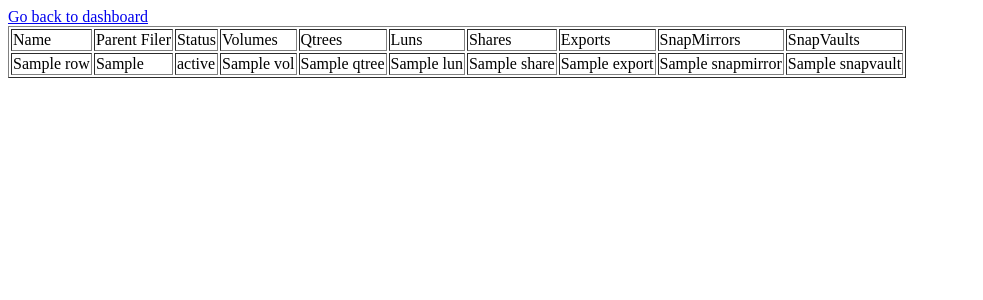
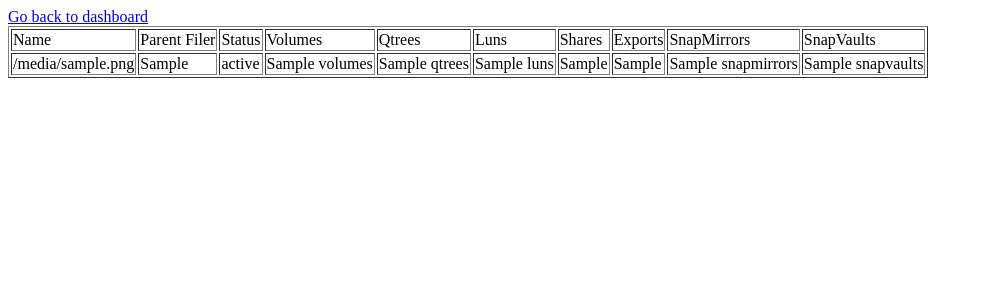
Before and after one commit to schmots1/force-7mtt, a Flask app: template templates/vfilers.html in a window 1280 px wide. Shown: the top 300 px of the page, without its empty margins (0-983 px from the left). Run offline with Flask 2, Linux system fonts and the light colour scheme; the template is opened without the code that fills it: most values are stand-ins (such as "Sample title", 1, 10 or a date in 2020).

Commit message:
updated details to ict database columes

```diff
--- a/templates/vfilers.html
+++ b/templates/vfilers.html
@@ -19,16 +19,16 @@
 
          {% for row in rows %}
             <tr>
-               <td>{{ row["vfiler_name"] }}</td>
+               <td>{{ row["vfiler"] }}</td>
                <td>{{ row["storage_controller"] }}</td>
                <td>{{ row["status"] }}</td>
-               <td>{{ row["vol"] }}</td>
-               <td>{{ row["qtree"] }}</td>
-               <td>{{ row["lun"] }}</td>
-               <td>{{ row["share"] }}</td>
-               <td>{{ row["export"] }}</td>
-               <td>{{ row["snapmirror"] }}</td>
-               <td>{{ row["snapvault"] }}</td>
+               <td>{{ row["volumes"] }}</td>
+               <td>{{ row["qtrees"] }}</td>
+               <td>{{ row["luns"] }}</td>
+               <td>{{ row["cifs_shares"] }}</td>
+               <td>{{ row["nfs_exports"] }}</td>
+               <td>{{ row["snapmirrors"] }}</td>
+               <td>{{ row["snapvaults"] }}</td>
             </tr>
          {% endfor %}
       </table>
```
